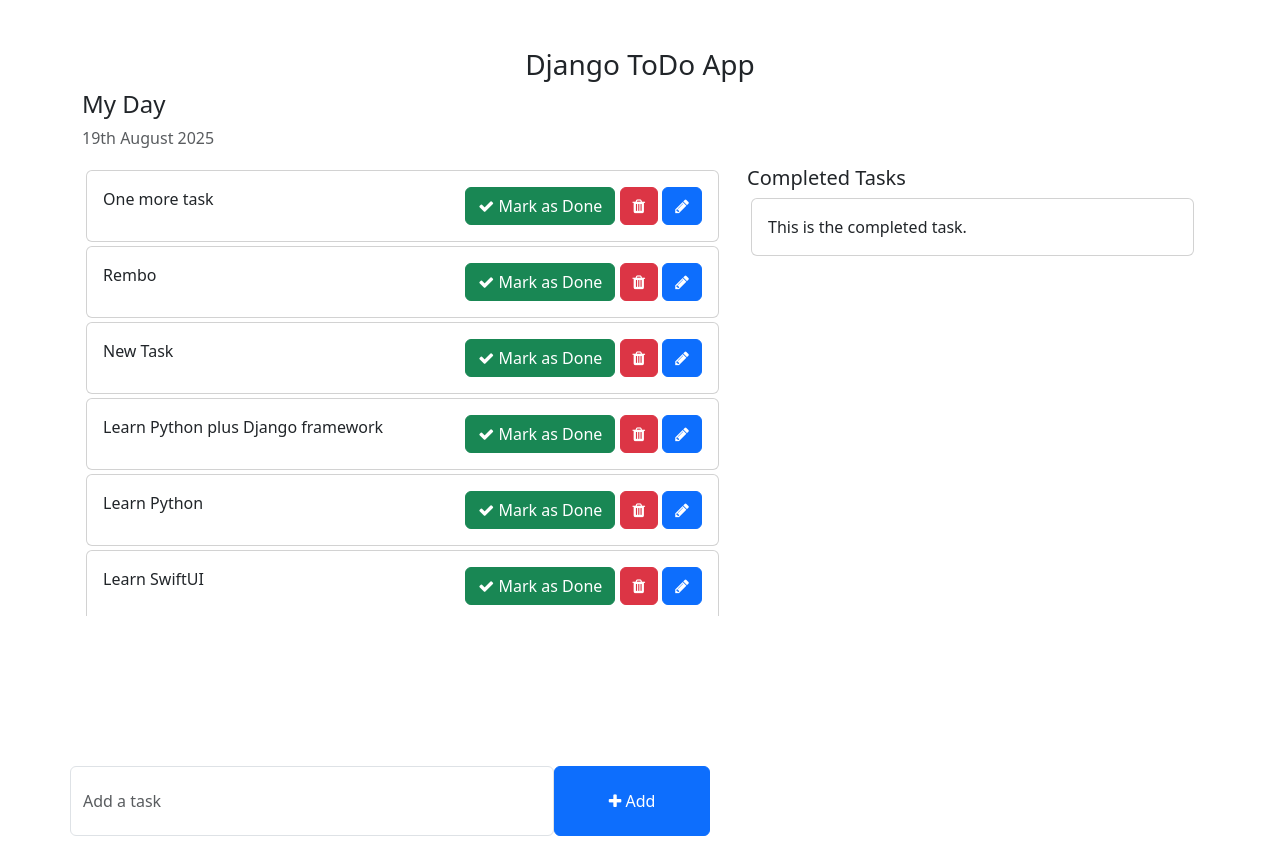
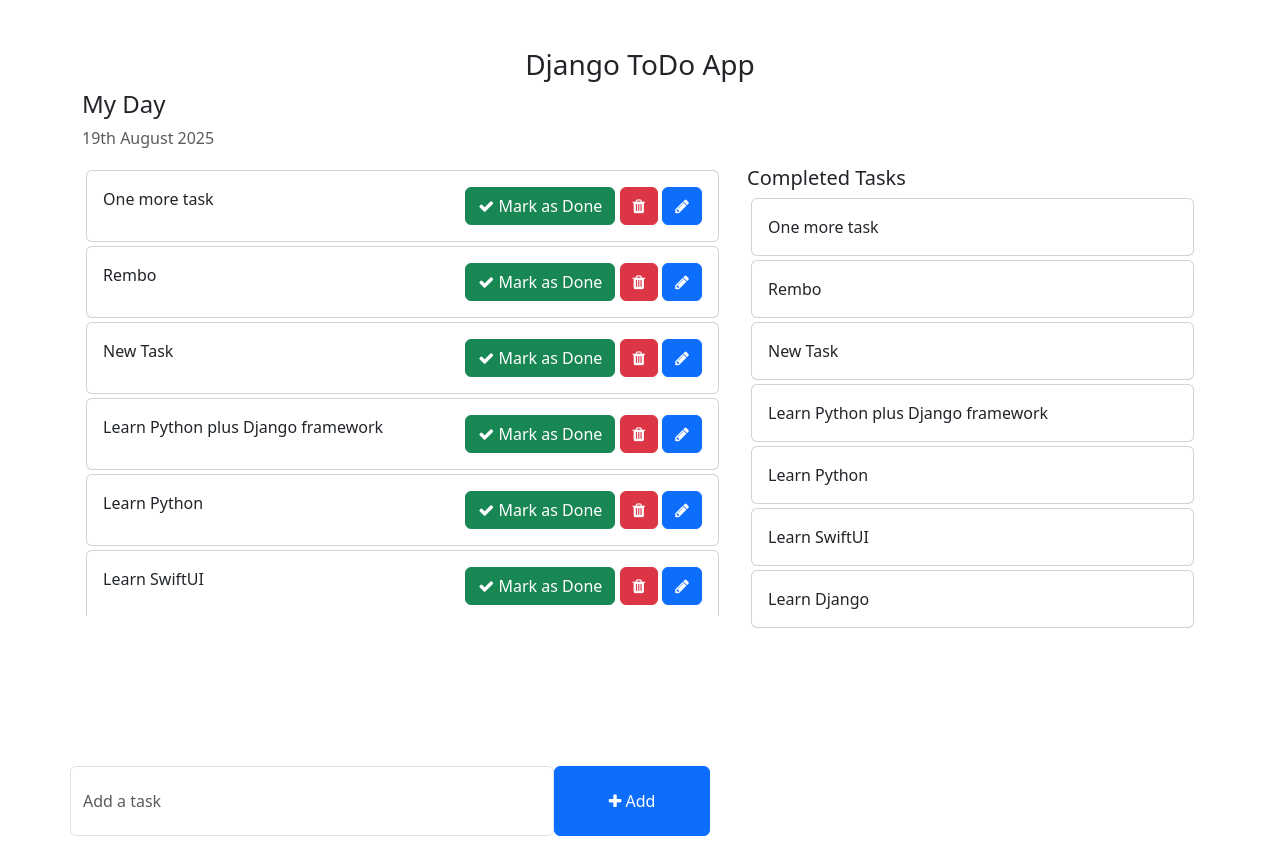
Before and after one commit to Andhar7/todo, a Django app: template templates/home.html in a window 1280 px wide. Shown: the top 867 px of the page. Run offline with Django 4.2, Linux system fonts and the light colour scheme; the template is opened without the code that fills it: values that come from a table or form of the project are taken from there, others are empty; data comes from the database, SQL or seed files in the repository; both versions use the stored data as it was after the commit.

Commit message:
mark_as_done

```diff
--- a/templates/home.html
+++ b/templates/home.html
@@ -41,9 +41,10 @@
           {% for task in tasks %}
           <div class="card m-1">
             <div class="card-body">
-             {{ task.title }}
+              {{ task.title }}
+            <!--  - PK = {{ task.pk }}  Primary key of DB -->
               <span style="position: relative; float: right">
-                <a class="btn btn-success"
+                <a href="{% url 'mark_as_done' task.pk %}" class="btn btn-success"
                   ><i class="fa fa-check"></i> Mark as Done</a
                 >
                 <a class="btn btn-danger"><i class="fa fa-trash"></i></a>
@@ -56,9 +57,11 @@
         <div class="col-md-5 col-lg-5">
           <h5>Completed Tasks</h5>
           <!-- List of all the tasks that have completed -->
+          {% for task in completed_tasks %}
           <div class="card m-1">
-            <div class="card-body">This is the completed task.</div>
+            <div class="card-body">{{task}}</div>
           </div>
+          {% endfor %}
         </div>
       </div>
       <div class="row">
@@ -77,7 +80,11 @@
                   class="form-control"
                   placeholder="Add a task"
                 />
-                <button type="submit" class="btn btn-primary" style="width: 200px">
+                <button
+                  type="submit"
+                  class="btn btn-primary"
+                  style="width: 200px"
+                >
                   <i class="fa fa-plus"></i> Add
                 </button>
               </span>
--- a/todo_app/urls.py
+++ b/todo_app/urls.py
@@ -3,4 +3,5 @@ from . import views
 
 urlpatterns = [
     path('addTask/', views.addTask, name='addTask'),
+    path('mark_as_done/<int:pk>/', views.mark_as_done, name='mark_as_done'),
 ]
```
Also changed, not shown: todo_app/views.py (+7 -1 lines), db.sqlite3.
